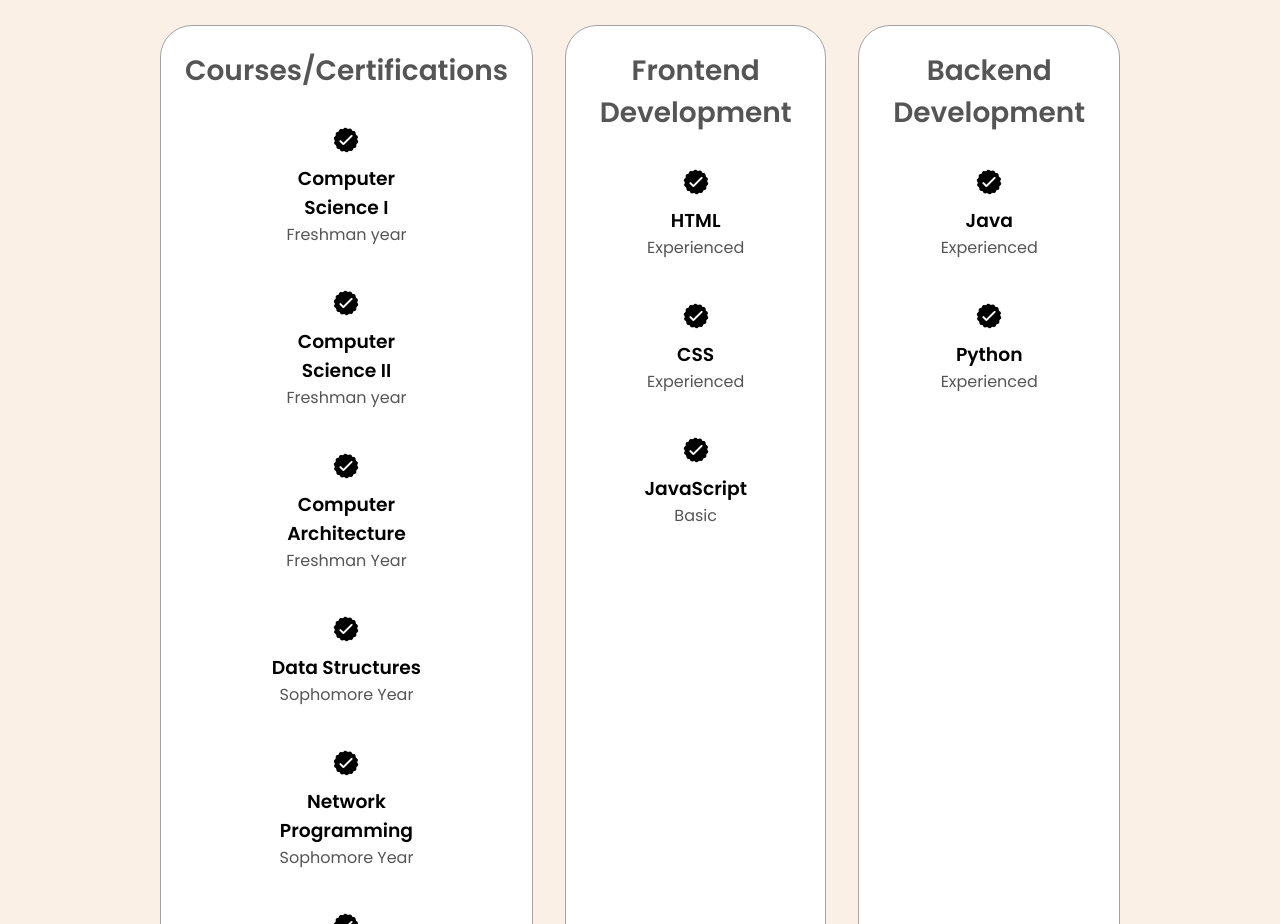
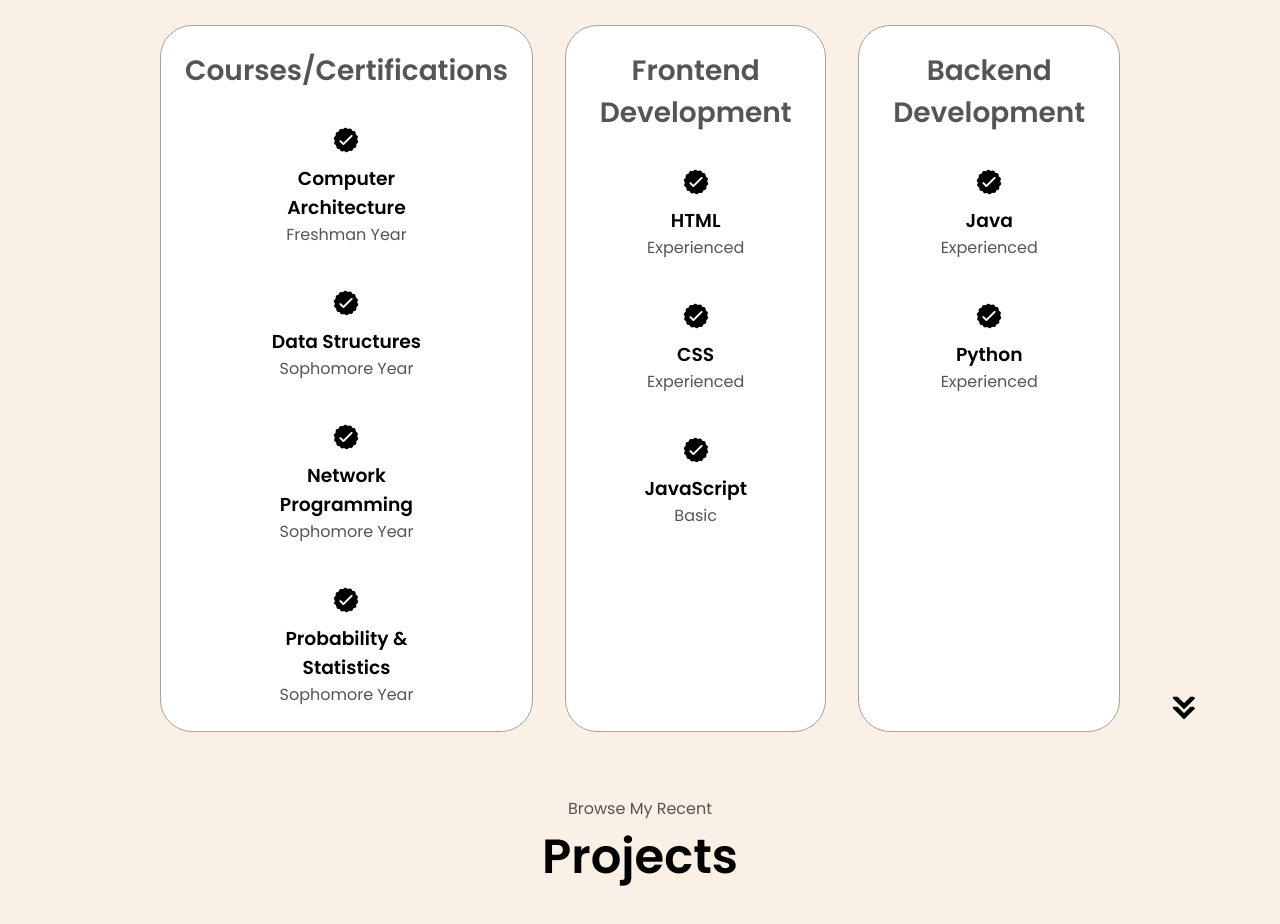
Before and after one commit to AliyanHidayatallah/Portfolio-Website, a plain HTML site: page index.html in a window 1280 px wide. Shown: the part 1800-2724 px from the top of the page. Drawn offline with Linux system fonts and the light colour scheme.

Commit message:
Update index.html

```diff
--- a/index.html
+++ b/index.html
@@ -113,20 +113,6 @@
                     <h2 class="experience-sub-title">Courses/Certifications</h2>
                     <div class="article-container">
 
-                        <article>
-                            <img src="./ASSETS/checkmark.png" alt="Experience Icon" class="icon"/>
-                            <div>
-                                <h3>Computer Science I</h3>
-                                <p>Freshman year</p>
-                            </div>
-                        </article>
-                        <article>
-                            <img src="./ASSETS/checkmark.png" alt="Experience Icon" class="icon"/>
-                            <div>
-                                <h3>Computer Science II</h3>
-                                <p>Freshman year</p>
-                            </div>
-                        </article>
                         <article>
                             <img src="./ASSETS/checkmark.png" alt="Experience Icon" class="icon"/>
                             <div>
```
